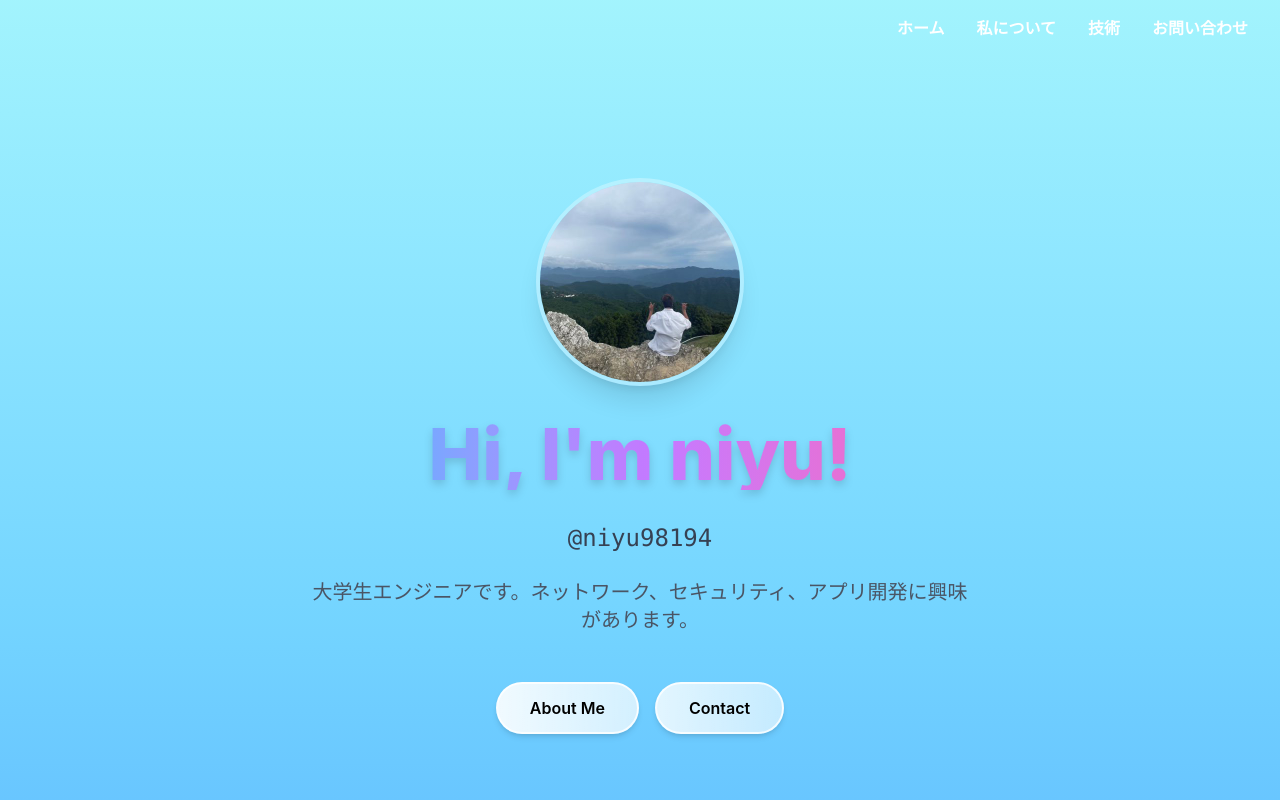
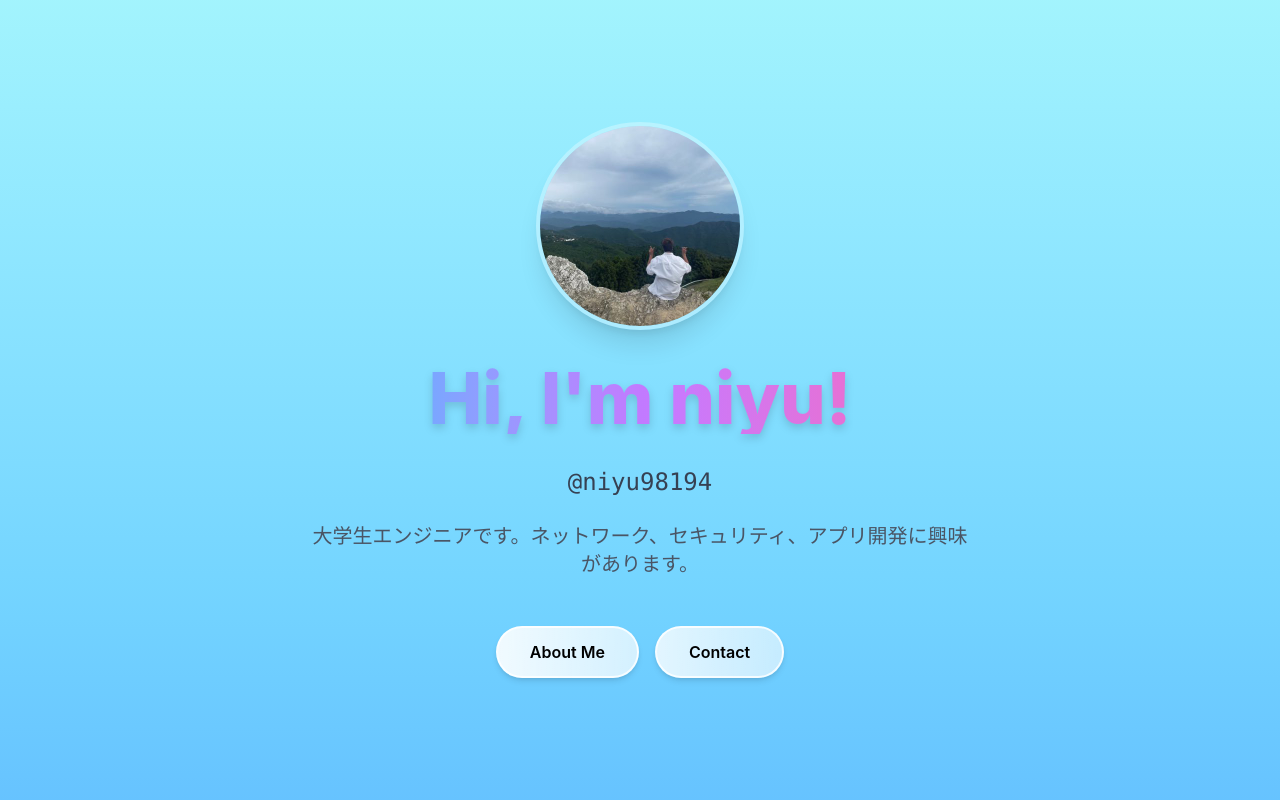
Before and after one commit to niyu07/niyu07-dev, a React app in the folder frontend/: page / in a window 1280 px wide. Shown: the top 800 px of the page. Built offline with nearby package versions, Linux system fonts and the light colour scheme; the HTML template or start-up script is replaced by a standard one.

Commit message:
feat: ナビゲーション・ヘッダ実装

```diff
--- a/frontend/src/App.tsx
+++ b/frontend/src/App.tsx
@@ -1,40 +1,84 @@
 import { BrowserRouter, Routes, Route, Link } from "react-router-dom";
+import { useState, useEffect } from "react";
 import Home from "./pages/Home";
 import About from "./pages/About";
 import Tech from "./pages/Tech";
 import Connect from "./pages/Connect";
 
 function App() {
+  const [menuOpen, setMenuOpen] = useState(false);
+  const [scrolled, setScrolled] = useState(false);
+
+  useEffect(() => {
+    const onScroll = () => setScrolled(window.scrollY > 80);
+    window.addEventListener("scroll", onScroll);
+    return () => window.removeEventListener("scroll", onScroll);
+  }, []);
+
+  // メニューを開いてから5秒後に自動で閉じる
+  useEffect(() => {
+    if (!menuOpen) return;
+    const timer = setTimeout(() => setMenuOpen(false), 5000);
+    return () => clearTimeout(timer);
+  }, [menuOpen]);
+
+  const navLinks = [
+    { to: "/", label: "ホーム" },
+    { to: "/about", label: "私について" },
+    { to: "/tech", label: "技術" },
+    { to: "/contact", label: "お問い合わせ" },
+  ];
+
   return (
     <div className="bg-gradient-to-b from-cyan-200 via-sky-300 to-blue-400 min-h-screen w-full flex flex-col">
       <BrowserRouter>
-        <header className="w-full px-8 py-4 flex justify-end">
+        {/* スクロールで現れるfixedヘッダー */}
+        <header
+          className={`fixed top-0 left-0 right-0 z-50 transition-all duration-300 ${
+            scrolled
+              ? "bg-white/20 backdrop-blur-md shadow-md translate-y-0 opacity-100"
+              : "-translate-y-full opacity-0"
+          }`}
+        >
+          <div className="px-6 py-3 flex justify-end items-center">
+            {/* PC用ナビ */}
             <nav className="hidden md:flex gap-8">
+              {navLinks.map((link) => (
                 <Link
-              to="/"
+                  key={link.to}
+                  to={link.to}
                   className="text-white hover:text-gray-200 font-semibold transition-colors"
                 >
-              ホーム
+                  {link.label}
                 </Link>
+              ))}
+            </nav>
+            {/* ハンバーガーボタン（スマホ） */}
+            <button
+              className="md:hidden text-white focus:outline-none"
+              onClick={() => setMenuOpen((prev) => !prev)}
+              aria-label="メニューを開く"
+            >
+              <span className="block w-6 h-0.5 bg-white mb-1"></span>
+              <span className="block w-6 h-0.5 bg-white mb-1"></span>
+              <span className="block w-6 h-0.5 bg-white"></span>
+            </button>
+          </div>
+          {/* モバイルメニュー（ヘッダー直下に隔間なし） */}
+          {menuOpen && (
+            <nav className="md:hidden flex flex-col items-end gap-4 px-6 py-4 bg-gradient-to-b from-black/50 to-transparent">
+              {navLinks.map((link) => (
                 <Link
-              to="/about"
-              className="text-white hover:text-gray-200 font-semibold transition-colors"
+                  key={link.to}
+                  to={link.to}
+                  className="text-white hover:text-gray-200 font-semibold transition-colors text-lg"
+                  onClick={() => setMenuOpen(false)}
                 >
-              私について
+                  {link.label}
                 </Link>
-            <Link
-              to="/tech"
-              className="text-white hover:text-gray-200 font-semibold transition-colors"
-            >
-              技術
-            </Link>
-            <Link
-              to="/contact"
-              className="text-white hover:text-gray-200 font-semibold transition-colors"
-            >
-              お問い合わせ
-            </Link>
+              ))}
             </nav>
+          )}
         </header>
         <Routes>
           <Route path="/" element={<Home />} />
```
Lines whose indentation alone changed are shown as unchanged.
